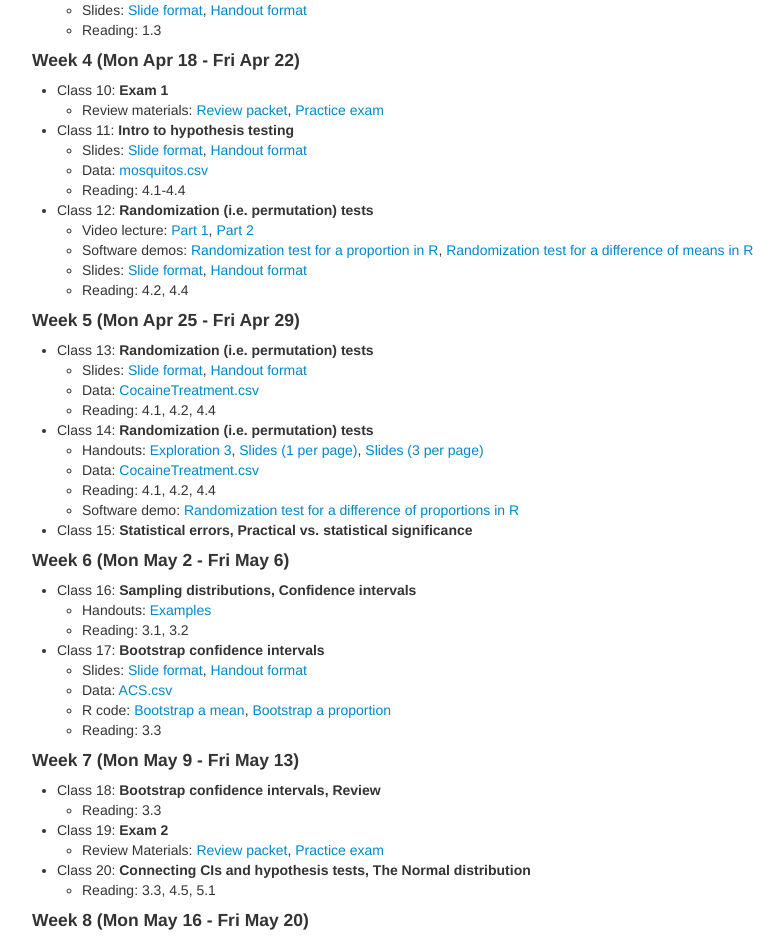
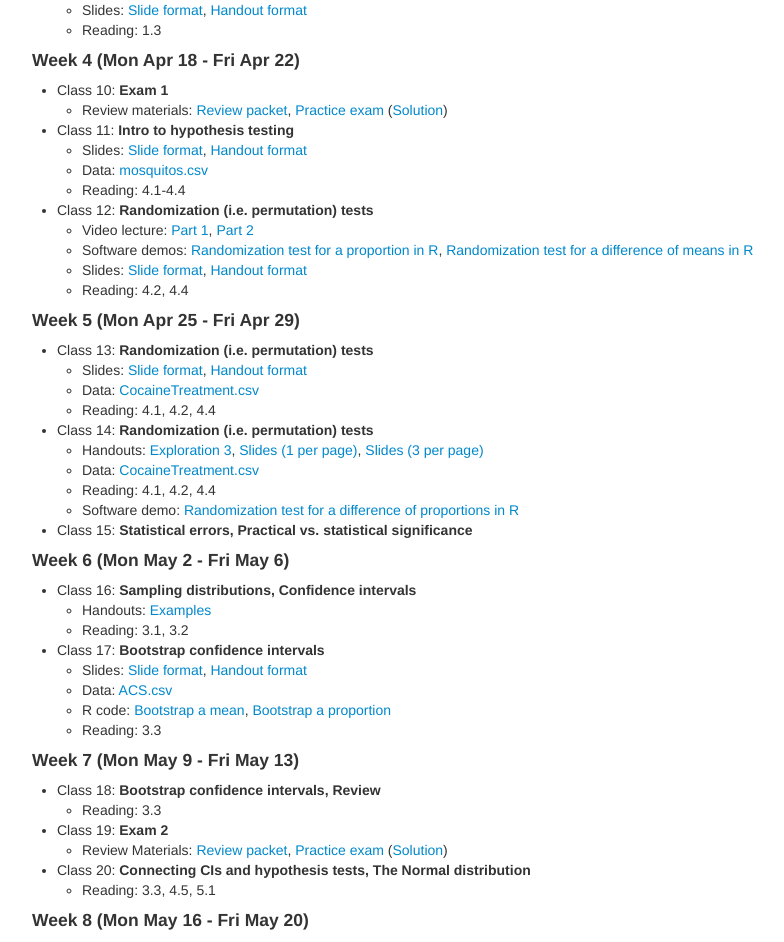
Before and after one commit to math107-LU/math107-lu.github.io, a Jekyll site: the page built from pages/class.md, in a window 1280 px wide and 1400 px high, scrolled down 777 px. Shown: the part 158-1100 px from the top of the window, without its empty margins (108-892 px from the left). Built offline with Jekyll 4.4.1, drawn with Linux system fonts in a browser that asks for light colours; some of the changed text lies outside the part shown.

Commit message:
solutions to practice final posted

```diff
--- a/pages/class.md
+++ b/pages/class.md
@@ -56,7 +56,7 @@
 #### Week 4 (Mon Apr 18 - Fri Apr 22)
 
 - Class 10: **Exam 1**
-  - Review materials: [Review packet]({{ BASE_PATH }}/assets/exams/ex1-review-math107-sp16.pdf), [Practice exam]({{ BASE_PATH }}/assets/exams/practice-exam1.pdf)
+  - Review materials: [Review packet]({{ BASE_PATH }}/assets/exams/ex1-review-math107-sp16.pdf), [Practice exam]({{ BASE_PATH }}/assets/exams/practice-exam1.pdf) ([Solution](https://moodle.lawrence.edu/course/view.php?id=7635))
 
 - Class 11: **Intro to hypothesis testing**
   - Slides: [Slide format]({{ BASE_PATH }}/assets/slides/06-intro-testing-slides.pdf), [Handout format]({{ BASE_PATH }}/assets/slides/06-intro-testing-handout.pdf)
@@ -101,7 +101,7 @@
   - Reading: 3.3
 
 - Class 19: **Exam 2**
-  - Review Materials: [Review packet]({{ BASE_PATH }}/assets/exams/ex2-review-math107-sp16.pdf), [Practice exam]({{ BASE_PATH }}/assets/exams/practice-exam2.pdf)
+  - Review Materials: [Review packet]({{ BASE_PATH }}/assets/exams/ex2-review-math107-sp16.pdf), [Practice exam]({{ BASE_PATH }}/assets/exams/practice-exam2.pdf) ([Solution](https://moodle.lawrence.edu/course/view.php?id=7635))
 
 - Class 20: **Connecting CIs and hypothesis tests, The Normal distribution**
   - Reading: 3.3, 4.5, 5.1
@@ -144,4 +144,4 @@
   - [Examples]({{ BASE_PATH }}/assets/slides/17-slr-examples.pdf)
 
 - Class 28: **Synthesis & Review**
-  - Study materials: [Review packet]({{ BASE_PATH }}/assets/exams/final-review-math107-sp16.pdf), [Practice exam]({{ BASE_PATH }}/assets/exams/practice-final.pdf), [Additional regression problems]({{ BASE_PATH }}/assets/exams/practice-regr.pdf)
+  - Study materials: [Review packet]({{ BASE_PATH }}/assets/exams/final-review-math107-sp16.pdf), [Practice exam]({{ BASE_PATH }}/assets/exams/practice-final.pdf) ([Solution](https://moodle.lawrence.edu/course/view.php?id=7635)), [Additional regression problems]({{ BASE_PATH }}/assets/exams/practice-regr.pdf) ([Solution](https://moodle.lawrence.edu/course/view.php?id=7635))
```
